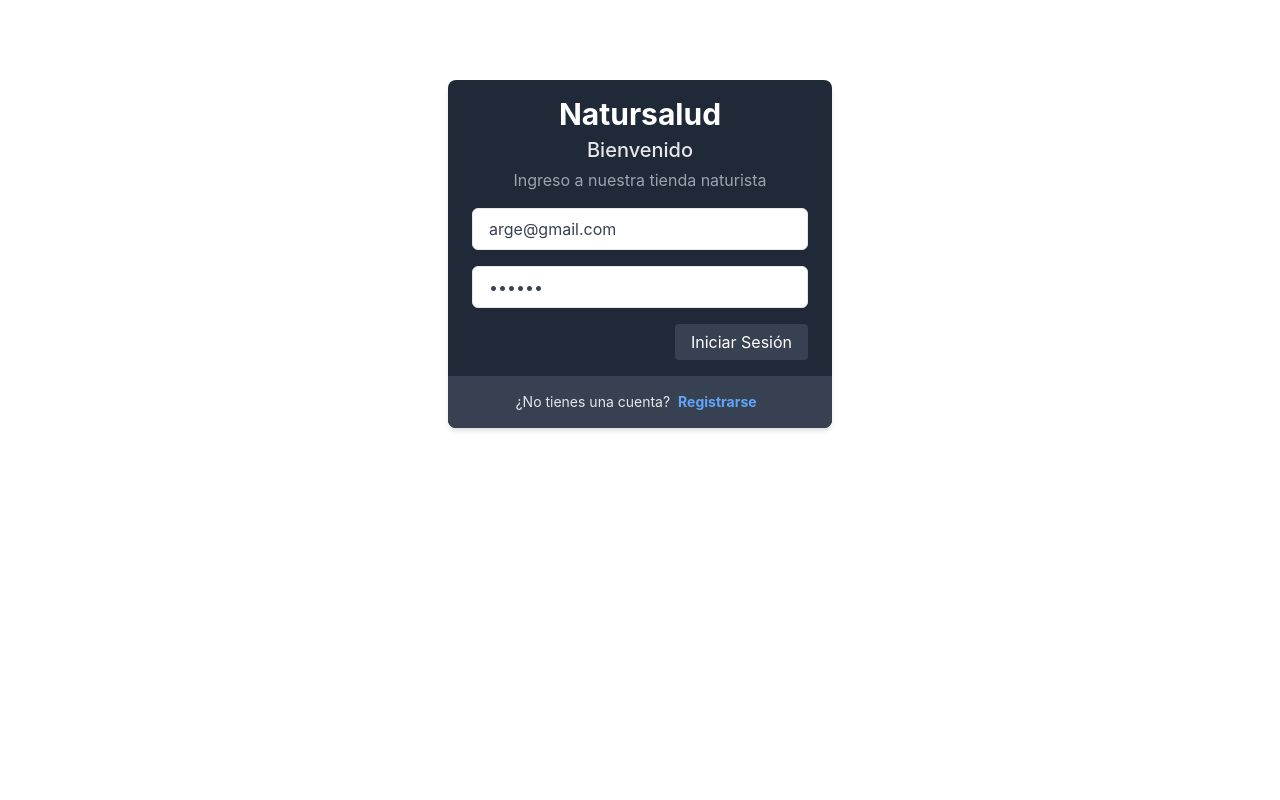
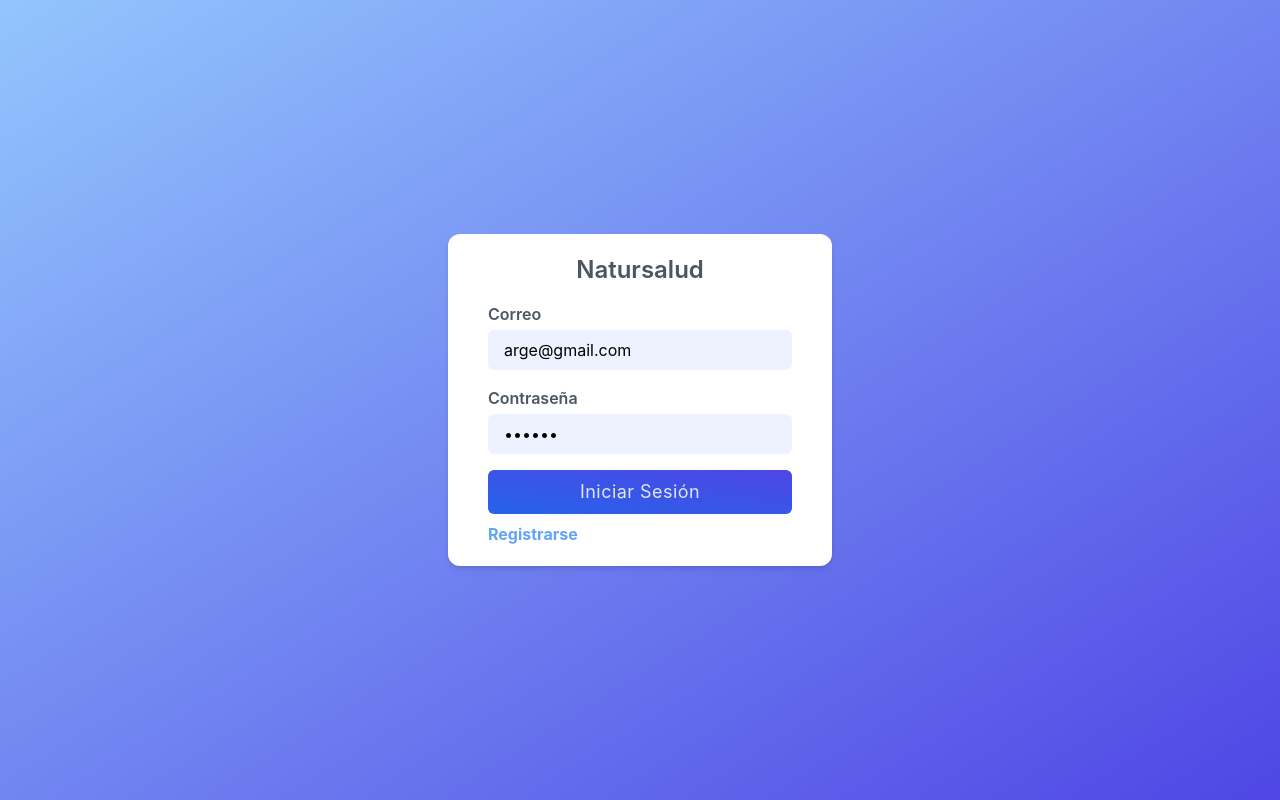
Before and after one commit to ArgeNH/natursalud, a React (Create React App) app: page /login in a window 1280 px wide. Built offline with nearby package versions, Linux system fonts and the light colour scheme.

Commit message:
change login interface

```diff
--- a/src/components/alerts/Error.js
+++ b/src/components/alerts/Error.js
@@ -3,7 +3,7 @@ import PropTypes from 'prop-types';
 
 export const Error = ({ name, desc }) => {
    return (
-      <div className="animate__animated animate__fadeInUp flex w-full max-w-sm mx-auto overflow-hidden bg-white rounded-lg shadow-md dark:bg-gray-800 mt-10">
+      <div className="animate__animated animate__fadeInUp flex w-full max-w-sm overflow-hidden bg-white rounded-lg shadow-md dark:bg-gray-800 mt-3">
          <div className="flex items-center justify-center w-12 bg-red-500">
             <svg className="w-6 h-6 text-white fill-current" viewBox="0 0 40 40" xmlns="http://www.w3.org/2000/svg">
                <path d="M20 3.36667C10.8167 3.36667 3.3667 10.8167 3.3667 20C3.3667 29.1833 10.8167 36.6333 20 36.6333C29.1834 36.6333 36.6334 29.1833 36.6334 20C36.6334 10.8167 29.1834 3.36667 20 3.36667ZM19.1334 33.3333V22.9H13.3334L21.6667 6.66667V17.1H27.25L19.1334 33.3333Z" />
--- a/src/components/auth/AuthLogin.js
+++ b/src/components/auth/AuthLogin.js
@@ -50,30 +50,26 @@ export const AuthLogin = () => {
 
    return (
       <>
-         <div className="w-full max-w-sm mx-auto overflow-hidden bg-gray-800 rounded-lg shadow-md dark:bg-white mt-20">
-            <div className="px-6 py-4">
-               <h2 className="text-3xl font-bold text-center text-white dark:text-gray-700">Natursalud</h2>
-
-               <h3 className="mt-1 text-xl font-medium text-center text-gray-200 dark:text-gray-600">Bienvenido</h3>
-
-               <p className="mt-1 text-center text-gray-400 dark:text-gray-500">Ingreso a nuestra tienda naturista</p>
-
+         <div className="h-screen bg-gradient-to-br from-blue-300 to-indigo-600 flex justify-center items-center w-full">
             <form>
-                  <div className="w-full mt-4">
+               <div className="bg-white px-10 py-5 rounded-xl w-screen shadow-md max-w-sm">
+                  <div className="space-y-4">
+                     <h1 className="text-center text-2xl font-semibold text-gray-600">Natursalud</h1>
+                     <div>
+                        <label className="block mb-1 text-gray-600 font-semibold">Correo</label>
                         <input
-                        className="block w-full px-4 py-2 mt-2 text-gray-700 placeholder-gray-500 bg-white border rounded-md dark:bg-gray-800 dark:border-gray-600 dark:placeholder-gray-400 focus:border-blue-400 dark:focus:border-blue-300 focus:ring-opacity-40 focus:outline-none focus:ring focus:ring-blue-300"
+                           className="bg-indigo-50 px-4 py-2 outline-none rounded-md w-full"
                            name='email'
                            type="email"
                            placeholder="ej. John@gmail.com"
                            aria-label="Email Address"
                            value={email}
-                        onChange={handleInputChange}
-                     />
+                           onChange={handleInputChange} />
                      </div>
-
-                  <div className="w-full mt-4">
+                     <div>
+                        <label className="block mb-1 text-gray-600 font-semibold">Contraseña</label>
                         <input
-                        className="block w-full px-4 py-2 mt-2 text-gray-700 placeholder-gray-500 bg-white border rounded-md dark:bg-gray-800 dark:border-gray-600 dark:placeholder-gray-400 focus:border-blue-400 dark:focus:border-blue-300 focus:ring-opacity-40 focus:outline-none focus:ring focus:ring-blue-300"
+                           className="bg-indigo-50 px-4 py-2 outline-none rounded-md w-full"
                            name='password'
                            type="password"
                            placeholder="Password"
@@ -82,37 +78,31 @@ export const AuthLogin = () => {
                            onChange={handleInputChange}
                         />
                      </div>
-
-                  <div className="flex items-center justify-end mt-4">
+                  </div>
                   <button
-                        className="px-4 py-2 leading-5 text-white transition-colors duration-200 transform bg-gray-700 rounded hover:bg-gray-600 focus:outline-none"
+                     className="mt-4 mb-2 w-full bg-gradient-to-tr from-blue-600 to-indigo-600 text-indigo-100 py-2 rounded-md text-lg tracking-wide"
                      type="onSubmit"
                      onClick={handleSubmit}
                   >
                      Iniciar Sesión
                   </button>
-                  </div>
-               </form>
-            </div>
-
-            <div className="flex items-center justify-center py-4 text-center bg-gray-700 dark:bg-gray-50">
-               <span className="text-sm text-gray-200 dark:text-gray-600">¿No tienes una cuenta? </span>
-
                   <a
-                  className="mx-2 text-sm font-bold text-blue-400 dark:text-blue-500 hover:underline cursor-pointer"
+                     className="text-md font-bold text-blue-400 dark:text-blue-500 hover:underline cursor-pointer"
                      onClick={handleRegister}
                   >
                      Registrarse
                   </a>
-            </div>
-         </div>
-
                   {
                      msgError &&
                      (
                         <Error name={nameError} desc={msgError} />
                      )
                   }
+               </div>
+            </form>
+         </div>
+
+
       </>
 
    )
--- a/src/components/navbar/Nabvar.js
+++ b/src/components/navbar/Nabvar.js
@@ -35,7 +35,7 @@ export const Nabvar = () => {
             <Menu isOpen={isOpen}>
                <MenuLink to='/' onClick={open}>Inicio</MenuLink>
                {role === 'ADMIN' && <MenuLink to='/productos' onClick={open}>Productos</MenuLink>}
-               <MenuLink to='/promociones' onClick={open}>Promociones</MenuLink>
+               {/* <MenuLink to='/promociones' onClick={open}>Promociones</MenuLink> */}
                <MenuLink to='/compra' onClick={open}>🛒</MenuLink>
                <MenuLink to='/login' onClick={handleLogout}>{checking ? "Logout" : "Login"}</MenuLink>
             </Menu>
```
Lines whose indentation alone changed are shown as unchanged.
